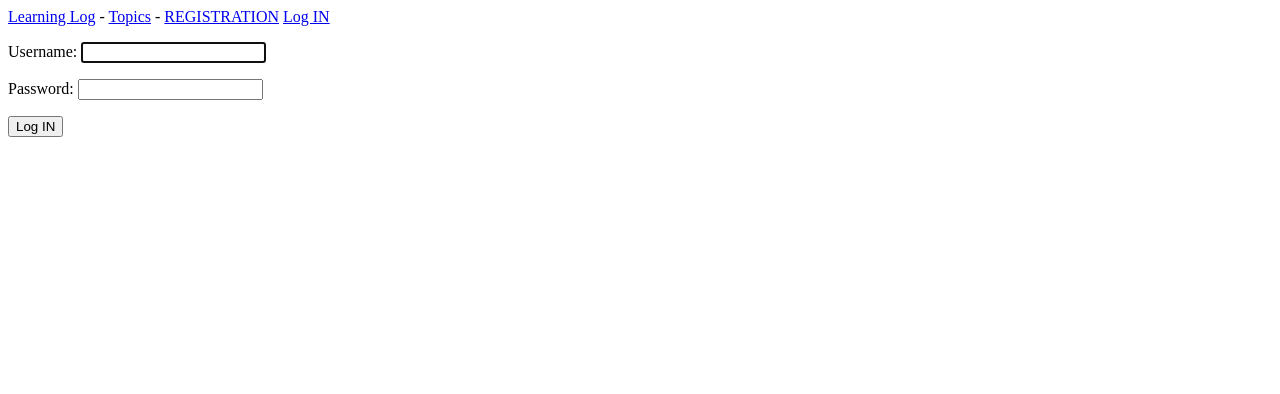
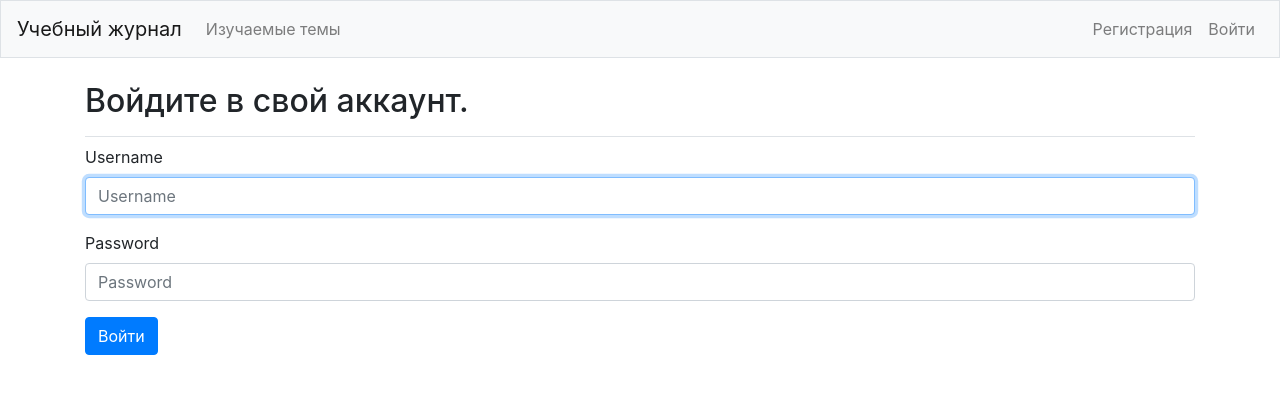
Before and after one commit to weemercury/My_learning_Blog, a Django app: page /users/login/ in a window 1280 px wide. Shown: the top 394 px of the page. Run offline with Django 5.2, Linux system fonts and the light colour scheme; some libraries are stand-ins or nearby versions.

Commit message:
added bootstrap styles into base.html, index.html, logged_out.html, login.html, register.html

```diff
--- a/learning_log_project/settings.py
+++ b/learning_log_project/settings.py
@@ -34,6 +34,10 @@ INSTALLED_APPS = [
     # My apps
     'learning_logs_apps',
     'users_app',
+
+    # Other Apps
+    'bootstrap4',
+
     # Django apps
     'django.contrib.admin',
     'django.contrib.auth',
--- a/learning_logs_apps/templates/learning_logs_apps/base.html
+++ b/learning_logs_apps/templates/learning_logs_apps/base.html
@@ -1,18 +1,65 @@
-<p>
-  <a href="{% url 'learning_logs_apps:index' %}">Learning Log</a> -
-  <a href="{% url 'learning_logs_apps:topics' %}">Topics</a> -
+{% load bootstrap4 %}
+
+<!DOCTYPE html>
+<html lang="en">
+<head>
+  <meta charset="UTF-8">
+  <meta name="viewport" content="width=device-width, initial-scale=1.0,
+    shrink-to-fit=no">
+  <title>Учебный журнал</title>
+
+  {% bootstrap_css %}
+  {% bootstrap_javascript jquery='full' %}
+
+</head>
+<body>
+  <nav class="navbar navbar-expand-md navbar-light bg-light mb-4 border">
+    <a class="navbar-brand" href="{% url 'learning_logs_apps:index' %}">
+      Учебный журнал</a>
+
+      <button class="navbar-toggler" type="button" data-toggle="collapse"
+        data-target="#navbarCollapse" aria-controls="navbarCollapse"
+        aria-expanded="false" aria-label="Toggle navigation">
+        <span class="navbar-toggler-icon"></span>
+      </button>
+
+      <div class="collapse navbar-collapse" id="navbarCollapse">
+        <ul class="navbar-nav mr-auto">
+          <li class="nav-item">
+            <a class="nav-link" href="{% url 'learning_logs_apps:topics' %}">Изучаемые темы</a>
+          </li>
+        </ul>
+        <ul class="navbar-nav ml-auto">
           {% if user.is_authenticated %}
-    Hello, {{ user.username }}.
+          <li class="nav-item">
+            <span class="navbar-text">Здравствуйте, {{ user.username }}.</span>
+          </li>
+          <li class="nav-item">
             <form action="{% url 'users_app:logout' %}" method="post">
               {% csrf_token %}
-       <button type="submit">Log Out</button>
+                <button type="submit">Выйти</button>
             </form>
+          </li>
           {% else %}
-    <a href="{% url 'users_app:register' %}">REGISTRATION</a>
-    <a href="{% url 'users_app:login' %}">Log IN</a>
+          <li class="nav-item">
+            <a class="nav-link" href="{% url 'users_app:register' %}">Регистрация</a>
+          </li>
+          <li class="nav-item">
+            <a class="nav-link" href="{% url 'users_app:login' %}">Войти</a>
+          </li>
           {% endif %}
-</p>
+        </ul>
+      </div>
+  </nav>
 
-{% block content %}
+  <main role="main" class="container">
+    <div class="pb-2 mb-2 border-bottom">
+      {% block page_header %}{% endblock page_header %}
+    </div>
+    <div>
+      {% block content %}{% endblock content%}
+    </div>
+  </main>
 
-{% endblock content%}
+</body>
+</html>
--- a/users_app/templates/registration/login.html
+++ b/users_app/templates/registration/login.html
@@ -1,18 +1,21 @@
 {% extends "learning_logs_apps/base.html" %}
+{% load bootstrap4 %}
+
+{% block page_header %}
+    <h2>Войдите в свой аккаунт.</h2>
+{% endblock page_header %}
 
 {% block content %}
 
-    {% if form.errors %}
-        <p>Your username or password didn't match. Please try again.</p>
-    {% endif %}
+    <form method="post" action="{% url 'users_app:login' %}" class="form">
+        {% csrf_token %}
+        {% bootstrap_form form %}
+        {% buttons %}
+          <button name="submit" class="btn btn-primary">Войти</button>
+        {% endbuttons %}
 
-    <form method="post" action="{% url 'users_app:login' %}">
-        {% csrf_token %}
-        {{ form.as_p }}
-
-        <button name="submit">Log IN</button>
         <input type="hidden" name="next"
           value="{% url 'learning_logs_apps:index' %}" />
     </form>
 
-{% endblock content%}
+{% endblock content %}
```
Also changed, not shown: learning_logs_apps/templates/learning_logs_apps/index.html (+21 -3 lines), users_app/templates/registration/logged_out.html (+13 -3 lines), users_app/templates/registration/register.html (+10 -3 lines). Lines whose indentation alone changed are shown as unchanged.
